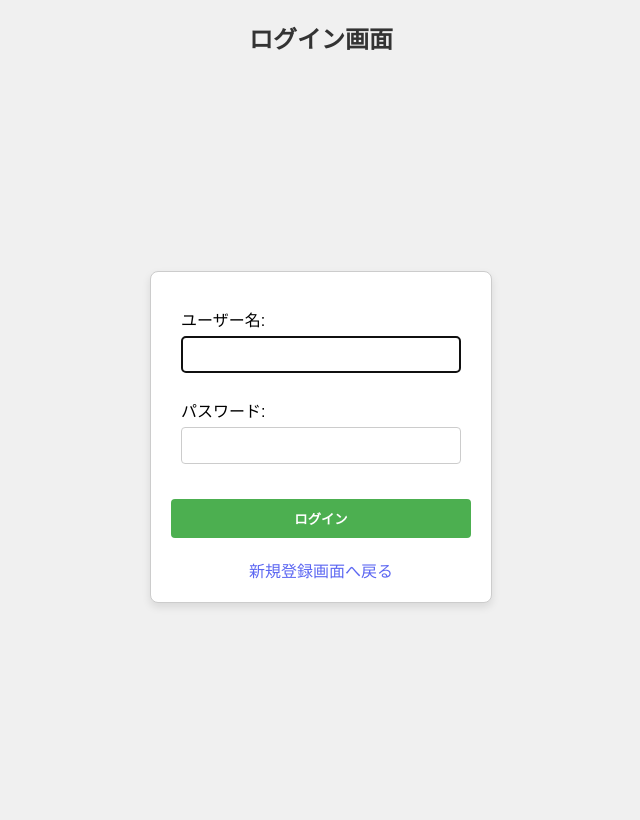
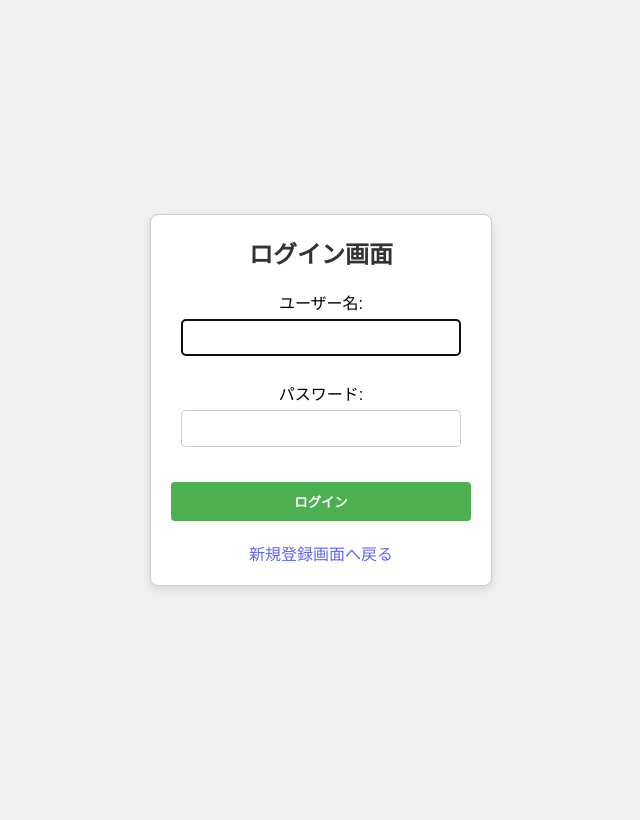
Before and after one commit to i-kunn/magicproject, a Django app: page /accounts/login/ in a window 1280 px wide. Shown: the whole page, without its empty margins (319-959 px from the left). Run offline with Django 4.2, Linux system fonts and the light colour scheme.

Commit message:
Resolve merge conflict in CSS styles

```diff
--- a/magic/templates/registration/login.html
+++ b/magic/templates/registration/login.html
@@ -24,6 +24,11 @@
             border: 1px solid #ccc; /* 枠線 */
             box-shadow: 0 4px 8px rgba(0,0,0,0.1); /* 影を付ける */
             border-radius: 8px; /* 角の丸み */
+            text-align: center; /* テキストを中央揃え */
+        }
+
+        h2 {
+            margin: 0 0 20px 0; /* 上下の余白を設定 */
         }
 
         form p {
@@ -58,8 +63,8 @@
     </style>
 </head>
 <body>
-    <h2>ログイン画面</h2>
     <form method="post">
+        <h2>ログイン画面</h2>
         {% csrf_token %}
         {{ form.as_p }}
         <button type="submit">ログイン</button>
```
